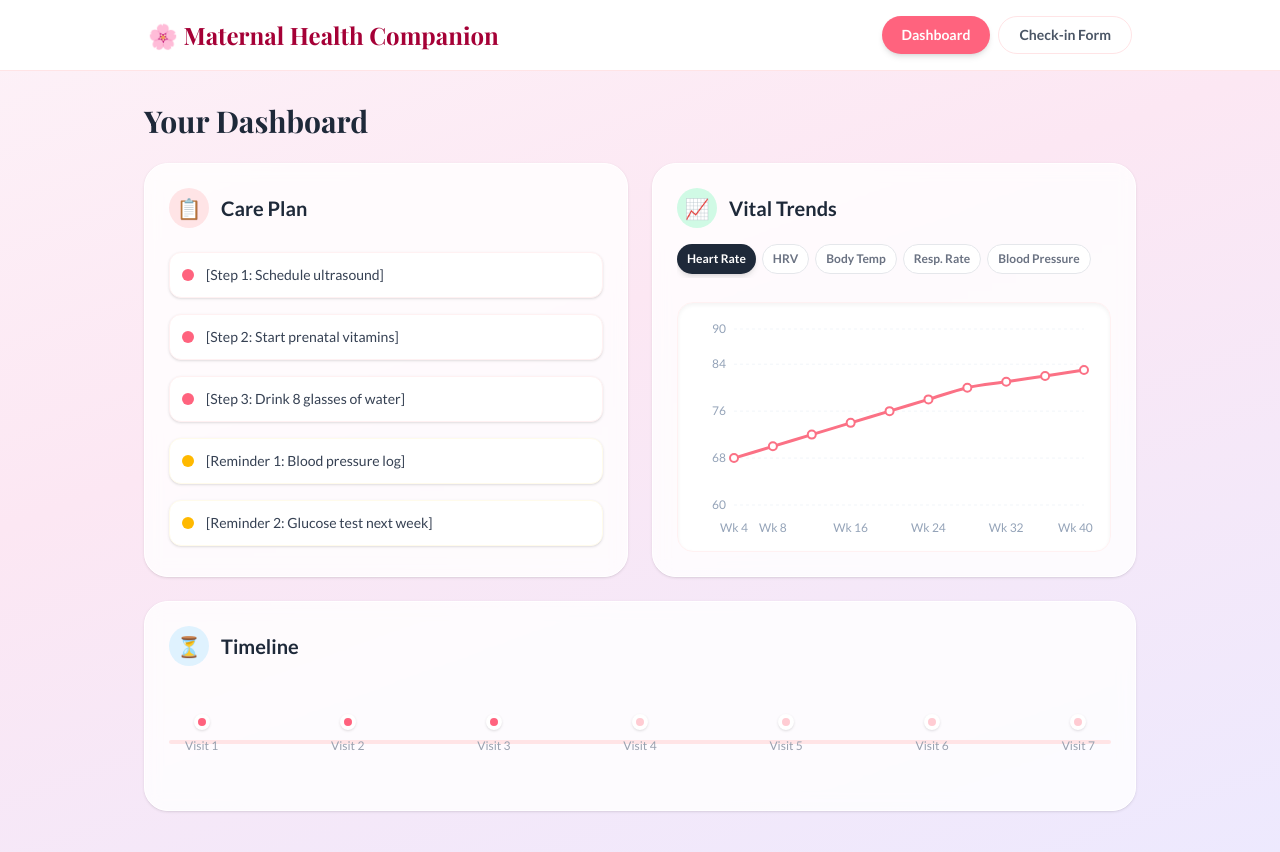
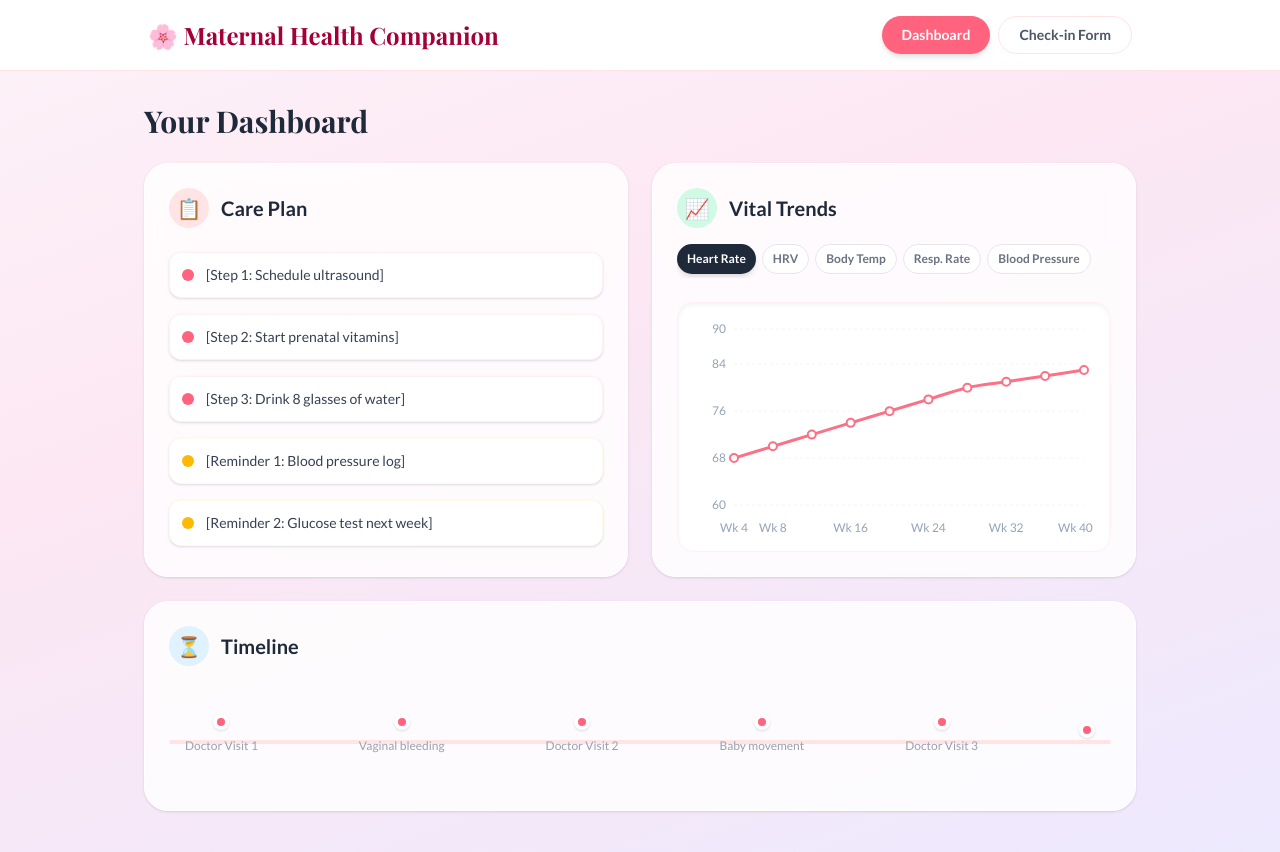
Before and after one commit to rmoon45/maternal-health-interface-6440, a React (Vite) app in the folder my-app2/: page / in a window 1280 px wide. Shown: the top 852 px of the page. Built offline with nearby package versions, Linux system fonts and the light colour scheme.

Commit message:
Timeline Update
Updates the last node of the timeline based on the responses. Uses LLM to determine most important symptoms to include in timeline.

```diff
--- a/my-app2/src/screens/CheckinForm.tsx
+++ b/my-app2/src/screens/CheckinForm.tsx
@@ -1,6 +1,8 @@
 import { useState } from "react";
-import { generateObservation } from "./scripts/llmscript.ts";
+import { generateObservation, generateSummary } from "./scripts/llmscript.ts";
 import type { VitalDataPoint } from "./Dashboard.tsx";
+import { newNode } from "./Dashboard.tsx";
+
 
 interface FormData {
   weightValue: string;
@@ -17,6 +19,7 @@ interface FormData {
   bleeding: "yes" | "no" | "";
   bleedingDescription: string;
   babyMovement: "yes" | "no" | "na" | "";
+  extra: string;
 }
 
 const initialForm: FormData = {
@@ -34,6 +37,7 @@ const initialForm: FormData = {
   bleeding: "",
   bleedingDescription: "",
   babyMovement: "",
+  extra: ""
 };
 
 const swellingLocations = ["Hands", "Feet", "Face", "Ankles", "Legs"];
@@ -62,6 +66,7 @@ export default function CheckinForm({ onSubmitVitals }: CheckinFormProps) {
     onSubmitVitals(newPoint);
   };
 
+
   const setField = <K extends keyof FormData>(key: K, value: FormData[K]) => {
     setForm((prev) => ({ ...prev, [key]: value }));
   };
@@ -77,6 +82,7 @@ export default function CheckinForm({ onSubmitVitals }: CheckinFormProps) {
 
   if (submitted) {
     console.log(form);
+    newNode.node = generateSummary(JSON.stringify(form));
     const response = generateObservation(JSON.stringify(form));
     response.then((result) => {
       const observation = result;
@@ -385,6 +391,20 @@ export default function CheckinForm({ onSubmitVitals }: CheckinFormProps) {
                 })}
               </div>
             </div>
+
+            {/* Extra Symptoms */}
+            <div>
+              {questionLabel("📝", "Are you experiencing any other symptoms?")}
+              <input
+                type="string"
+                placeholder="Type your response"
+                value={form.extra}
+                onChange={(e) => setField("extra", e.target.value)}
+                className={inputStyle}
+              />
+            </div>
+
+
           </>
         )}
 
--- a/my-app2/src/screens/Dashboard.tsx
+++ b/my-app2/src/screens/Dashboard.tsx
@@ -23,6 +23,11 @@ export const defaultVitalData: VitalDataPoint[] = [
   { week: 'Wk 36', hr: 82, hrv: 35, temp: 98.2, rr: 16.2, systolic: 128, diastolic: 82 },
   { week: 'Wk 40', hr: 83, hrv: 34, temp: 98.1, rr: 16.5, systolic: 130, diastolic: 84 },
 ];
+
+
+export const defaultTimeline = ["Doctor Visit 1", "Vaginal bleeding", "Doctor Visit 2", "Baby movement", "Doctor Visit 3"];
+export const newNode = {node: ""}
+
 
 type VitalKey = 'hr' | 'hrv' | 'temp' | 'rr' | 'bp';
 
@@ -231,12 +236,14 @@ export default function Dashboard({ vitalData }: DashboardProps) {
         <div className="relative pt-4 pb-8 px-4">
           <div className="absolute left-0 right-0 h-1 bg-rose-100 rounded-full top-1/2 -translate-y-1/2" />
           <div className="relative flex justify-between items-center z-10">
-            {[1, 2, 3, 4, 5, 6, 7].map((node, i) => (
+            {defaultTimeline.concat(newNode.node).map((node, i) => (
               <div key={i} className="flex flex-col items-center gap-2">
-                <div className={`w-4 h-4 rounded-full border-4 border-white shadow-sm ${i < 3 ? 'bg-rose-400' : 'bg-rose-200'}`} />
-                <span className="text-xs text-gray-400 font-medium">Visit {node}</span>
+                <div className={`w-4 h-4 rounded-full border-4 border-white shadow-sm ${'bg-rose-400'}`} />
+                <span className="text-xs text-gray-400 font-medium">{node}</span>
               </div>
             ))}
+
+
           </div>
         </div>
       </div>
--- a/my-app2/src/screens/scripts/llmscript.ts
+++ b/my-app2/src/screens/scripts/llmscript.ts
@@ -1,4 +1,10 @@
 import axios from 'axios';
+
+
+export const generateSummary = (form: String) => {
+  const response = queryLLM("The patient is an expecting mother that is using a maternal health monitoring app. These are patient responses to a questionnaire. Using the responses, generate a 1-3 word summary of the most important symptoms that were reported." + form);
+  return response;
+};
 
 export const generateObservation = (form: String) => {
   const response = queryLLM("The patient is an expecting mother that is using a maternal health monitoring app. These are patient responses to a questionnaire. Using the responses, generate an Observation using the FHIR standard. Make sure the Observation is in a json format. Don't have any other words other than the json file." + form);
@@ -19,7 +25,7 @@ const queryLLM = async (prompt: string) => {
       },
       {
         headers: {
-          "Authorization": `Bearer ${'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'}`,
+          "Authorization": `Bearer ${'API-KEY'}`,
           "Content-Type": "application/json",
         },
       }
```
